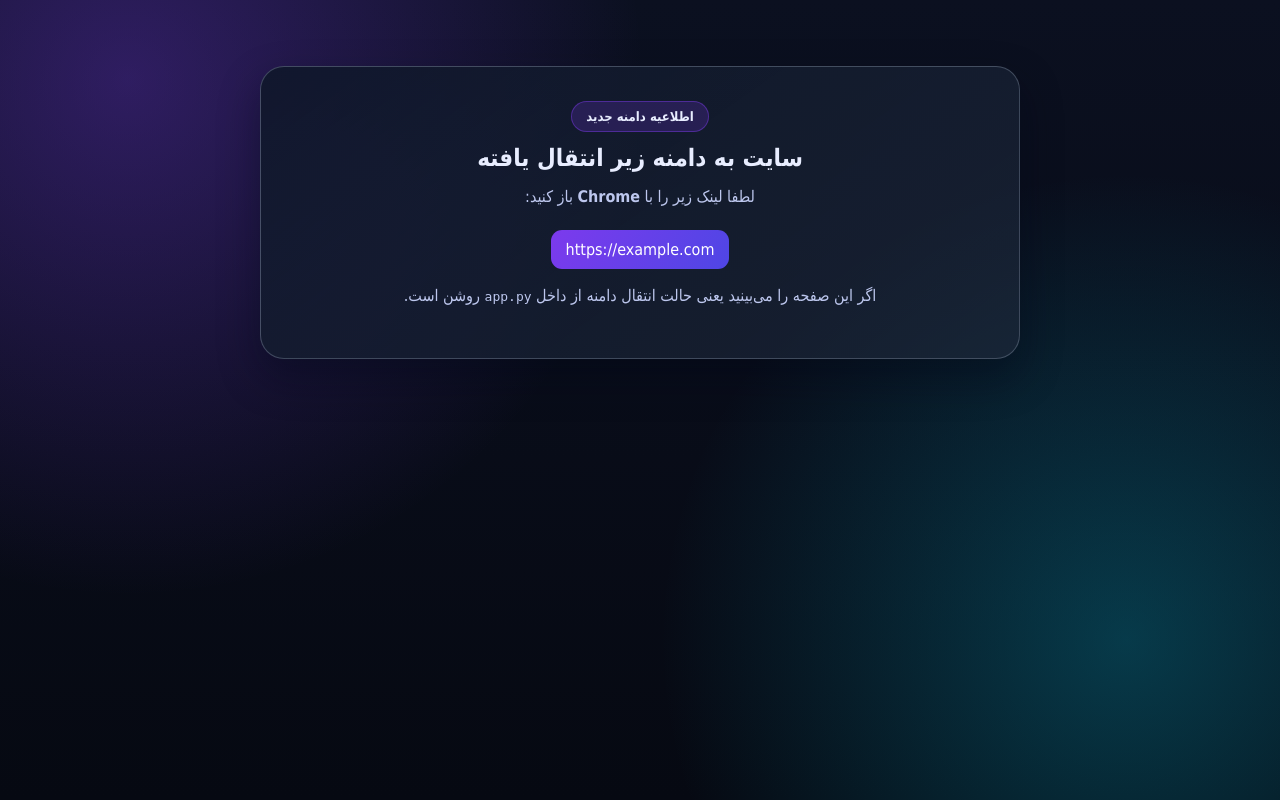
After one commit to 1midcenz1-lang/site-mx, a Flask app: page /site-domain-moved in a window 1280 px wide. The commit adds this page. Run offline with Flask 3, Linux system fonts and the light colour scheme.

Commit message:
Add update and domain-move standalone landing pages with toggles

```diff
--- a/app.py
+++ b/app.py
@@ -70,6 +70,9 @@ app.config["MAX_CONTENT_LENGTH"] = 10 * 1024 * 1024 * 1024  # 1GB
 TEHRAN_TZ = ZoneInfo("Asia/Tehran")
 ONLINE_SECONDS = 120
 DOWNLOAD_ACTIVE_SECONDS = 180
+SITE_UPDATE_MODE = False
+SITE_DOMAIN_MOVE_MODE = False
+SITE_DOMAIN_MOVE_TARGET = "https://example.com"
 
 
 def tehran_now_iso() -> str:
@@ -377,6 +380,44 @@ def admin_required(func):
     return wrapper
 
 
+@app.before_request
+def site_global_modes():
+    endpoint = request.endpoint or ""
+    path = request.path or "/"
+    public_exempt_endpoints = {
+        "static",
+        "admin_login",
+        "admin_logout",
+        "admin_dashboard",
+        "admin_live_stats",
+        "admin_backup_db",
+        "admin_view_receipt",
+        "acme_challenge",
+        "site_update_page",
+        "site_domain_move_page",
+    }
+    if endpoint in public_exempt_endpoints:
+        return None
+    if path.startswith("/admin"):
+        return None
+
+    if SITE_UPDATE_MODE:
+        if path.startswith("/api/"):
+            return jsonify({"ok": False, "message": "سایت در حال بروزرسانی است."}), 503
+        return redirect(url_for("site_update_page"))
+
+    if SITE_DOMAIN_MOVE_MODE:
+        if path.startswith("/api/"):
+            return jsonify(
+                {
+                    "ok": False,
+                    "message": "سایت به دامنه جدید منتقل شده است.",
+                    "target_url": SITE_DOMAIN_MOVE_TARGET,
+                }
+            ), 503
+        return redirect(url_for("site_domain_move_page"))
+
+
 @app.route("/")
 def home():
     db = get_db()
@@ -397,6 +438,16 @@ def home():
         """
     ).fetchall()
     return render_template("home.html", categories=categories, testimonials=testimonials)
+
+
+@app.route("/site-update")
+def site_update_page():
+    return render_template("site_update.html")
+
+
+@app.route("/site-domain-moved")
+def site_domain_move_page():
+    return render_template("site_domain_moved.html", target_url=SITE_DOMAIN_MOVE_TARGET)
 
 
 @app.route("/samples/<slug>")
--- a/static/css/style.css
+++ b/static/css/style.css
@@ -319,6 +319,59 @@ th { background: rgba(30, 41, 59, 0.75); }
   transform: rotate(-90deg);
 }
 
+.status-page {
+  width: min(100%, 760px);
+  margin: 38px auto;
+  padding: 34px 24px;
+  border-radius: 24px;
+  border: 1px solid var(--line);
+  background: linear-gradient(145deg, rgba(15, 23, 42, 0.9), rgba(30, 41, 59, 0.68));
+  text-align: center;
+  box-shadow: 0 18px 40px rgba(2, 6, 23, 0.42);
+}
+.status-page h1 {
+  margin: 12px 0 10px;
+}
+.status-page p {
+  margin: 0 0 12px;
+  color: var(--muted);
+  line-height: 1.9;
+}
+.status-badge {
+  display: inline-flex;
+  align-items: center;
+  justify-content: center;
+  border-radius: 999px;
+  padding: 7px 14px;
+  font-size: 13px;
+  font-weight: 700;
+  border: 1px solid transparent;
+}
+.status-page-update .status-badge {
+  background: rgba(6, 182, 212, 0.18);
+  border-color: rgba(6, 182, 212, 0.45);
+}
+.status-page-domain .status-badge {
+  background: rgba(124, 58, 237, 0.2);
+  border-color: rgba(124, 58, 237, 0.45);
+}
+.status-loader {
+  width: 54px;
+  height: 54px;
+  margin: 14px auto 14px;
+  border-radius: 999px;
+  border: 4px solid rgba(148, 163, 184, 0.25);
+  border-top-color: #06b6d4;
+  animation: spin 1s linear infinite;
+}
+.status-link-btn {
+  margin: 6px 0 12px;
+  word-break: break-all;
+}
+@keyframes spin {
+  to { transform: rotate(360deg); }
+}
+
 @media (max-width: 700px) {
   .container { padding: 14px; }
   .hero h1 { font-size: 24px; }
--- /dev/null
+++ b/templates/site_domain_moved.html
@@ -0,0 +1,20 @@
+<!doctype html>
+<html lang="fa" dir="rtl">
+<head>
+  <meta charset="UTF-8" />
+  <meta name="viewport" content="width=device-width, initial-scale=1.0" />
+  <title>انتقال دامنه</title>
+  <link rel="stylesheet" href="/static/css/style.css" />
+</head>
+<body>
+  <main class="container">
+    <section class="status-page status-page-domain">
+      <div class="status-badge">اطلاعیه دامنه جدید</div>
+      <h1>سایت به دامنه زیر انتقال یافته</h1>
+      <p>لطفا لینک زیر را با <strong>Chrome</strong> باز کنید:</p>
+      <a class="btn status-link-btn" href="{{ target_url }}" target="_blank" rel="noopener noreferrer">{{ target_url }}</a>
+      <p class="muted">اگر این صفحه را می‌بینید یعنی حالت انتقال دامنه از داخل <code>app.py</code> روشن است.</p>
+    </section>
+  </main>
+</body>
+</html>
```
Also changed, not shown: templates/site_update.html (added, +22 -0 lines).
